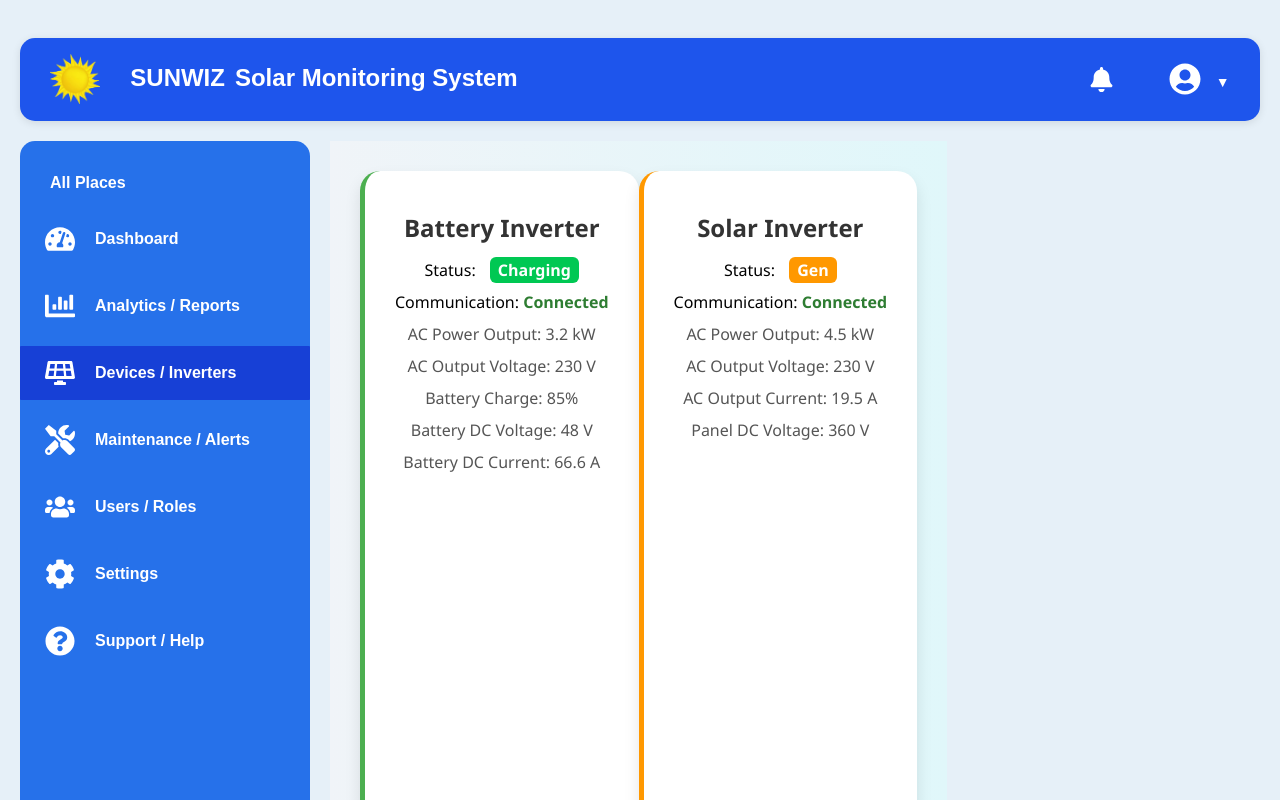
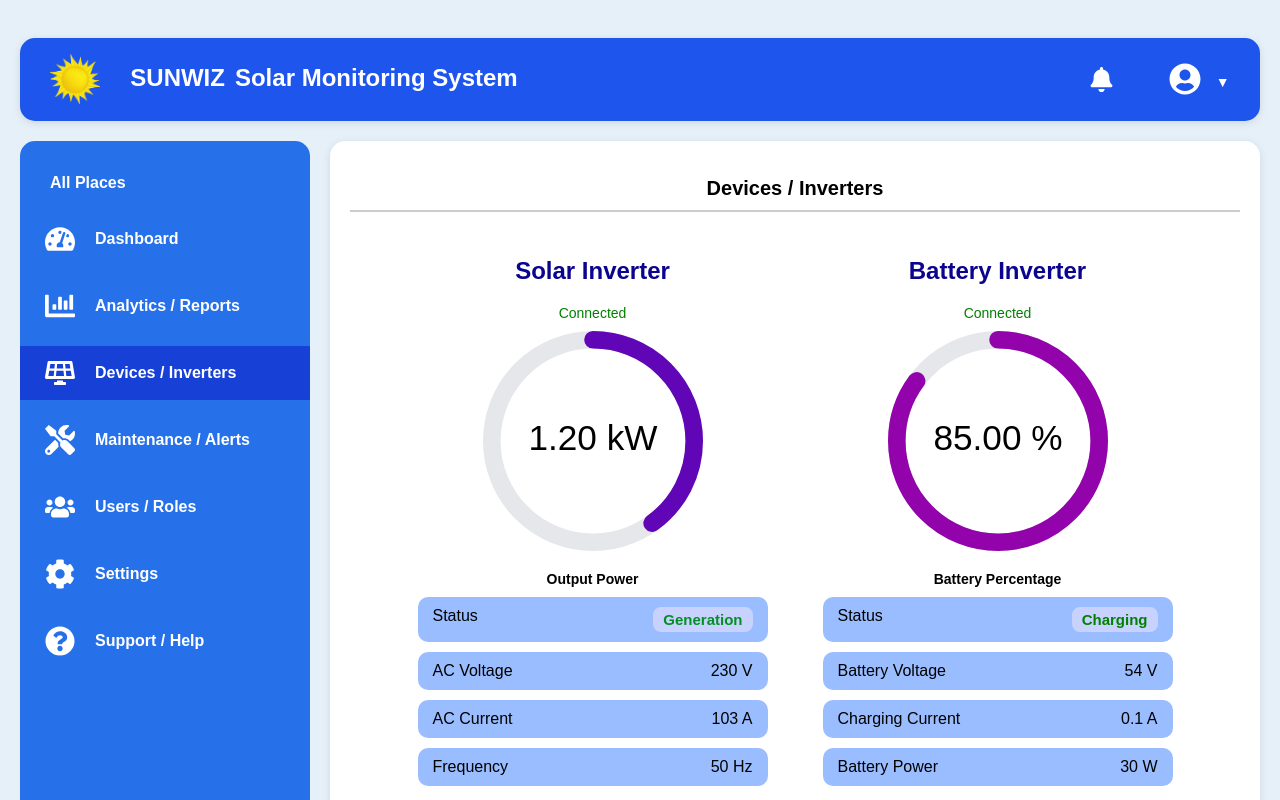
Before and after one commit to sanjuka12/Smart_Home_Frontend, a React (Create React App) app: page /devices in a window 1280 px wide. Shown: the top 800 px of the page. Built offline with nearby package versions, Linux system fonts and the light colour scheme.

Commit message:
Added Device page

```diff
--- a/package.json
+++ b/package.json
@@ -11,6 +11,7 @@
     "framer-motion": "^12.7.4",
     "lucide-react": "^0.503.0",
     "react": "^19.1.0",
+    "react-circular-progressbar": "^2.2.0",
     "react-dom": "^19.1.0",
     "react-icons": "^5.5.0",
     "react-router-dom": "^7.5.2",
--- a/src/pages/Devices.css
+++ b/src/pages/Devices.css
@@ -9,90 +9,75 @@
     font-family: 'Segoe UI', Tahoma, Geneva, Verdana, sans-serif;
   }
 
-  .inverter-card {
-    width: 45%;
-    background-color: #ffffff;
-    border-radius: 20px;
-    box-shadow: 0 8px 16px rgba(0,0,0,0.1);
-    padding: 20px 30px;
-    animation: fadeIn 0.3s ease-in-out;
-    transition: transform 0.3s;
+.device-cards-container {
+  display: flex;
+  flex-direction: row;
+  justify-content: space-around;
+  gap: 30 px;
+  padding: 40px;
+  flex: 1;
+  background-color: white;
 }
 
-  .inverter-card:hover {
-    transform: translateY(-5px);
+
+  .device-card {
+  background-color: #ffffff;
+  padding: 25px;
+  border-radius: 15px;
+  width: 350px;
+  box-shadow: 0 4px 8px rgba(0, 0, 0, 0);
+  margin-top: -60px;
+}
+.sidebar {
+  width: 250px;
+  background-color: #4f46e5;
+  color: white;
+  padding: 20px;
 }
 
-  .battery-inverter {
-    border-left: 5px solid #4caf50;
+  .status-text {
+  font-size: 14px;
+  text-align: center;
+  color: green;
+  margin-bottom: 10px;
+
 }
 
-  .solar-inverter {
-    border-left: 5px solid #ff9800;
+.gauge-chart {
+  width: 220px;
+  height: 220px;
+  margin: 0 auto 20px;
 }
 
-  h2 {
-    font-size: 24px;
-    margin-bottom: 15px;
-    color: #333;
+/* Gauge label */
+.gauge-label {
+  text-align: center;
+  font-size: 14px;
+  font-weight: bold;
+  margin-bottom: 10px;
 }
 
-  .param {
-    margin: 10px 0;
-    font-size: 16px;
-    color: #555;
-  }
-
-  .inverter-status,
-  .comm-status {
-    margin: 10px 0;
+/* Info row styling */
+.info-row {
+  background-color: #99BDFF;
+  display: flex;
+  justify-content: space-between;
+  padding: 10px 15px;
+  margin-bottom: 10px;
+  border-radius: 10px;
   font-size: 16px;
 }
 
-  .status {
-    font-weight: bold;
+/* Small status badge */
+.badge {
+  background-color: #c7d2fe;
+  border: 2px solid #c7d2fe;
+  border-radius: 8px;
   padding: 2px 8px;
-    border-radius: 6px;
-    margin-left: 10px;
-    color: white;
+  font-size: 15px;
 }
 
-  .status.charging {
-    background-color: #00c853;
-  }
 
-  .status.invert {
-    background-color: #0288d1;
-  }
-
-  .status.idle {
-    background-color: #9e9e9e;
-  }
-
-  .status.gen {
-    background-color: #ff9800;
-  }
-
-  .connected {
-    color: #2e7d32;
-    font-weight: bold;
-  }
-
-  .disconnected {
-    color: #c62828;
-    font-weight: bold;
-  }
-
-  @keyframes fadeIn {
-    from {
-      opacity: 0;
-      transform: translateY(20px);
-    }
-    to {
-      opacity: 1;
-      transform: translateY(0);
-    }
-  }
 
   .dashboard-sidebar {
     background-color: #2671ea;
--- a/src/pages/Devices.js
+++ b/src/pages/Devices.js
@@ -1,38 +1,28 @@
-
-import { NavLink } from "react-router-dom";
+import React, { useState } from "react";
+import { NavLink, useLocation, useNavigate } from "react-router-dom";
+import {
+  FaTachometerAlt,
+  FaChartBar,
+  FaSolarPanel,
+  FaTools,
+  FaUsers,
+  FaCog,
+  FaQuestionCircle,
+  FaUserCircle,
+  FaBell,
+  FaSignOutAlt
+} from 'react-icons/fa';
+import {
+  CircularProgressbar,
+  buildStyles
+} from 'react-circular-progressbar';
+import 'react-circular-progressbar/dist/styles.css';
 import "./Devices.css";
-import React, { useState } from "react";
-import { FaTachometerAlt, FaChartBar, FaSolarPanel, FaTools, FaUsers, FaCog, FaQuestionCircle, FaUserCircle, FaBell, FaSignOutAlt} from 'react-icons/fa';
-import { useLocation } from 'react-router-dom';
-import { useNavigate } from 'react-router-dom';
 
 const Devices = () => {
-
   const location = useLocation();
-  const username = location.state?.username;
+  const username = location.state?.userName;
   const firstName = location.state?.firstName;
-
-
-
-  // Dummy data
-  const batteryInverter = {
-    status: "Charging",
-    communication: "Connected",
-    acPowerOutput: "3.2 kW",
-    acOutputVoltage: "230 V",
-    batteryCharge: "85%",
-    batteryVoltage: "48 V",
-    batteryCurrent: "66.6 A",
-  };
-
-  const solarInverter = {
-    status: "Gen",
-    communication: "Connected",
-    acPowerOutput: "4.5 kW",
-    acOutputVoltage: "230 V",
-    acOutputCurrent: "19.5 A",
-    panelVoltage: "360 V",
-  };
 
   const [dropdownOpen, setDropdownOpen] = useState(false);
 
@@ -42,9 +32,14 @@ const Devices = () => {
 
   const navigate = useNavigate();
   const handleLogout = () => {
-  // clear tokens or session here if any
+    // Clear session/token if any
     navigate('/Loginpage');
   };
+
+  const solarPower = 1.2; // kW
+  const solarMax = 3;
+  const batteryPercentage = 85; // %
+  const batteryMax = 100;
 
   return (
     <div className="dashboard-container">
@@ -64,16 +59,13 @@ const handleLogout = () => {
           {dropdownOpen && (
             <div className="dropdown-menu">
               <div className="dropdown-item">
-                <FaUserCircle className="dropdown-icon" />
-                Profile
+                <FaUserCircle className="dropdown-icon" /> Profile
               </div>
               <div className="dropdown-item">
-                <FaCog className="dropdown-icon" />
-                Settings
+                <FaCog className="dropdown-icon" /> Settings
               </div>
-              <div className="dropdown-item"onClick={handleLogout}>
-                <FaSignOutAlt className="dropdown-icon" />
-                Logout
+              <div className="dropdown-item" onClick={handleLogout}>
+                <FaSignOutAlt className="dropdown-icon" /> Logout
               </div>
             </div>
           )}
@@ -84,38 +76,117 @@ const handleLogout = () => {
         <aside className="dashboard-sidebar">
           <h2 className="sidebar-title">All Places</h2>
           <nav className="sidebar-nav">
- <NavLink to="/dashboard" state={{ userName: username, firstName: firstName }} className="sidebar-link"><FaTachometerAlt className="sidebar-icon" /> Dashboard</NavLink>
-  <NavLink to="/analytics1" state={{ userName: username, firstName: firstName }} className="sidebar-link"><FaChartBar className="sidebar-icon" /> Analytics / Reports</NavLink>
-  <NavLink to="/devices" state={{ userName: username, firstName: firstName }} className="sidebar-link"><FaSolarPanel className="sidebar-icon" /> Devices / Inverters</NavLink>
-  <NavLink to="/Maintenance" state={{ userName: username, firstName: firstName }} className="sidebar-link"><FaTools className="sidebar-icon" /> Maintenance / Alerts</NavLink>
-  <NavLink to="/Users" state={{ userName: username, firstName: firstName }} className="sidebar-link"><FaUsers className="sidebar-icon" /> Users / Roles</NavLink>
-  <NavLink to="/Settings" state={{ userName: username, firstName: firstName }} className="sidebar-link"><FaCog className="sidebar-icon" /> Settings</NavLink>
-  <NavLink to="/support" state={{ userName: username, firstName: firstName }} className="sidebar-link"><FaQuestionCircle className="sidebar-icon" /> Support / Help</NavLink>
+            <NavLink to="/dashboard" state={{ userName: username, firstName: firstName }} className="sidebar-link">
+              <FaTachometerAlt className="sidebar-icon" /> Dashboard
+            </NavLink>
+            <NavLink to="/analytics1" state={{ userName: username, firstName: firstName }} className="sidebar-link">
+              <FaChartBar className="sidebar-icon" /> Analytics / Reports
+            </NavLink>
+            <NavLink to="/devices" state={{ userName: username, firstName: firstName }} className="sidebar-link">
+              <FaSolarPanel className="sidebar-icon" /> Devices / Inverters
+            </NavLink>
+            <NavLink to="/Maintenance" state={{ userName: username, firstName: firstName }} className="sidebar-link">
+              <FaTools className="sidebar-icon" /> Maintenance / Alerts
+            </NavLink>
+            <NavLink to="/Users" state={{ userName: username, firstName: firstName }} className="sidebar-link">
+              <FaUsers className="sidebar-icon" /> Users / Roles
+            </NavLink>
+            <NavLink to="/Settings" state={{ userName: username, firstName: firstName }} className="sidebar-link">
+              <FaCog className="sidebar-icon" /> Settings
+            </NavLink>
+            <NavLink to="/support" state={{ userName: username, firstName: firstName }} className="sidebar-link">
+              <FaQuestionCircle className="sidebar-icon" /> Support / Help
+            </NavLink>
           </nav>
         </aside>
 
-        <div className="device-container">
-          <div className="inverter-card battery-inverter">
-            <h2>Battery Inverter</h2>
-            <div className="inverter-status">Status: <span className={`status ${batteryInverter.status.toLowerCase()}`}>{batteryInverter.status}</span></div>
-            <div className="comm-status">Communication: <span className={batteryInverter.communication === "Connected" ? "connected" : "disconnected"}>{batteryInverter.communication}</span></div>
-            <div className="param">AC Power Output: {batteryInverter.acPowerOutput}</div>
-            <div className="param">AC Output Voltage: {batteryInverter.acOutputVoltage}</div>
-            <div className="param">Battery Charge: {batteryInverter.batteryCharge}</div>
-            <div className="param">Battery DC Voltage: {batteryInverter.batteryVoltage}</div>
-            <div className="param">Battery DC Current: {batteryInverter.batteryCurrent}</div>
+        <main className="dashboard-main">
+          <section className="yield-section">
+            <h2 className="section-title">Devices / Inverters</h2>
+
+            <div className="device-cards-container">
+              {/* Solar Inverter Card */}
+              <div className="device-card">
+                <h2 style={{ color: '#0B048E' }}>Solar Inverter</h2>
+                <p className="status-text connected">Connected</p>
+
+                <div className="gauge">
+                  <div className="gauge-chart">
+                    <CircularProgressbar
+                      value={solarPower}
+                      maxValue={solarMax}
+                      text={`${solarPower.toFixed(2)} kW`}
+                      styles={buildStyles({
+                        textSize: 16,
+                        pathColor: "#6006B6",
+                        textColor: "#000",
+                        trailColor: "#e5e7eb",
+                      })}
+                    />
+                  </div>
+                  <p className="gauge-label">Output Power</p>
                 </div>
 
-          <div className="inverter-card solar-inverter">
-            <h2>Solar Inverter</h2>
-            <div className="inverter-status">Status: <span className={`status ${solarInverter.status.toLowerCase()}`}>{solarInverter.status}</span></div>
-            <div className="comm-status">Communication: <span className={solarInverter.communication === "Connected" ? "connected" : "disconnected"}>{solarInverter.communication}</span></div>
-            <div className="param">AC Power Output: {solarInverter.acPowerOutput}</div>
-            <div className="param">AC Output Voltage: {solarInverter.acOutputVoltage}</div>
-            <div className="param">AC Output Current: {solarInverter.acOutputCurrent}</div>
-            <div className="param">Panel DC Voltage: {solarInverter.panelVoltage}</div>
+                <div className="info-row">
+                  <span>Status</span>
+                  <span className="badge" style={{ color: '#048F25', fontWeight: 'bold' }}>Generation</span>
+                </div>
+                <div className="info-row">
+                  <span>AC Voltage</span>
+                  <span>230 V</span>
+                </div>
+                <div className="info-row">
+                  <span>AC Current</span>
+                  <span>103 A</span>
+                </div>
+                <div className="info-row">
+                  <span>Frequency</span>
+                  <span>50 Hz</span>
                 </div>
               </div>
+
+              {/* Battery Inverter Card */}
+              <div className="device-card">
+                <h2 style={{ color: '#0B048E' }}>Battery Inverter</h2>
+                <p className="status-text connected">Connected</p>
+
+                <div className="gauge">
+                  <div className="gauge-chart">
+                    <CircularProgressbar
+                      value={batteryPercentage}
+                      maxValue={batteryMax}
+                      text={`${batteryPercentage.toFixed(2)} %`}
+                      styles={buildStyles({
+                        textSize: 16,
+                        pathColor: "#9203AB",
+                        textColor: "#000",
+                        trailColor: "#e5e7eb",
+                      })}
+                    />
+                  </div>
+                  <p className="gauge-label">Battery Percentage</p>
+                </div>
+
+                <div className="info-row">
+                  <span>Status</span>
+                  <span className="badge" style={{ color: 'green', fontWeight: 'bold' }}>Charging</span>
+                </div>
+                <div className="info-row">
+                  <span>Battery Voltage</span>
+                  <span>54 V</span>
+                </div>
+                <div className="info-row">
+                  <span>Charging Current</span>
+                  <span>0.1 A</span>
+                </div>
+                <div className="info-row">
+                  <span>Battery Power</span>
+                  <span>30 W</span>
+                </div>
+              </div>
+            </div>
+          </section>
+        </main>
       </div>
     </div>
   );
--- a/src/pages/LoginPage.js
+++ b/src/pages/LoginPage.js
@@ -15,8 +15,8 @@ export default function LoginPage() {
   const passwordRef = useRef(null);
   const navigate = useNavigate();
 
-  /*const apiUrl = 'http://localhost:3000/api';*/
-  const apiUrl = 'https://smart-home-backend-theta.vercel.app/api';
+  const apiUrl = 'http://localhost:3000/api';
+ /* const apiUrl = 'https://smart-home-backend-theta.vercel.app/api';*/
 
 
   const handleLogin = async (e) => {
```
Also changed, not shown: 1 other file (tests, documents, lock files or other folders). Lines whose indentation alone changed are shown as unchanged.
